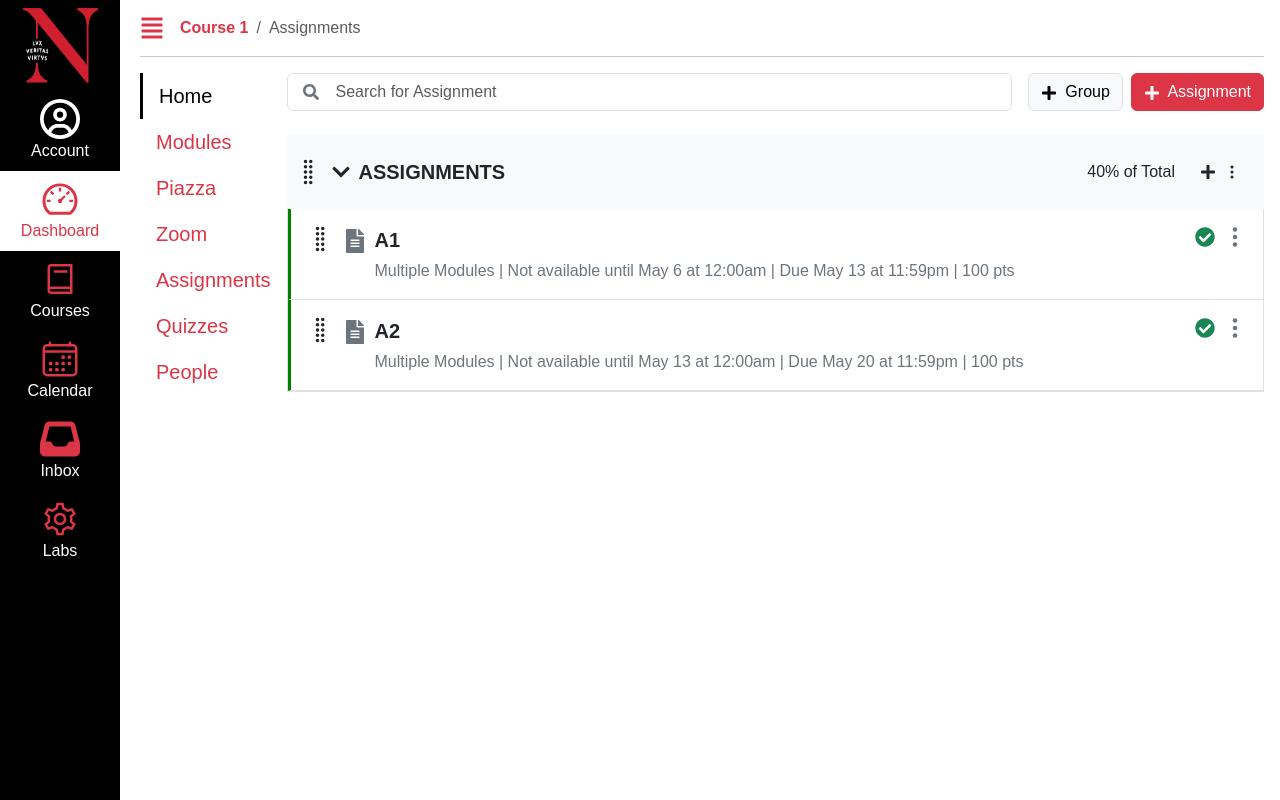
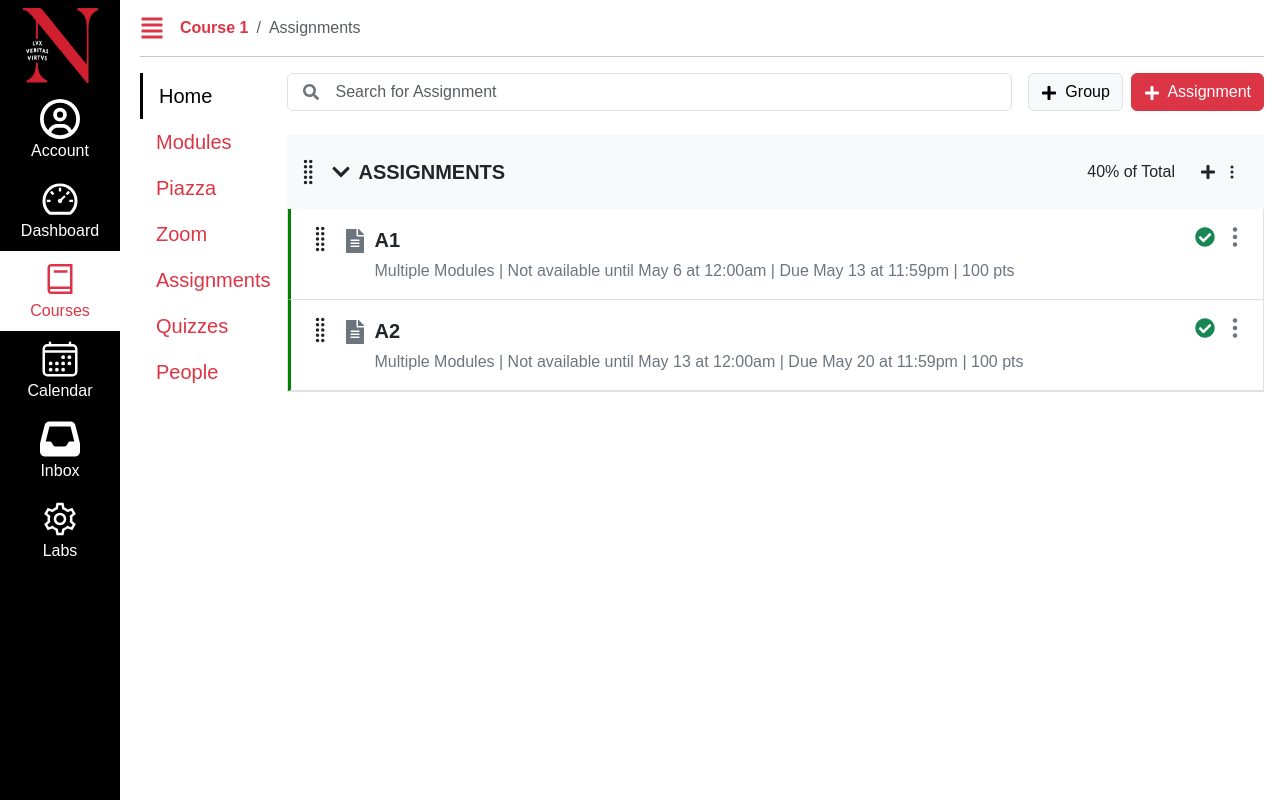
Before and after one commit to ZhipingZhangArya/kambaz-next-js, a Next.js app: page /Courses/1/Assignments in a window 1280 px wide. Built offline with nearby package versions, Linux system fonts and the light colour scheme.

Commit message:
Fix bugs

```diff
--- a/app/(Kambaz)/Navigation.tsx
+++ b/app/(Kambaz)/Navigation.tsx
@@ -1,3 +1,5 @@
+'use client';
+
 import { AiOutlineDashboard } from "react-icons/ai";
 import { IoCalendarOutline } from "react-icons/io5";
 import { LiaBookSolid, LiaCogSolid } from "react-icons/lia";
@@ -5,8 +7,43 @@ import { FaInbox, FaRegCircleUser } from "react-icons/fa6";
 import { ListGroup, ListGroupItem } from "react-bootstrap";
 import Link from "next/link";
 import Image from "next/image";
+import { usePathname } from "next/navigation";
 
 export default function KambazNavigation() {
+  const pathname = usePathname();
+
+  // Helper function to determine if a navigation item is active
+  const isActive = (path: string) => {
+    if (path === '/Dashboard') {
+      return pathname === '/Dashboard';
+    }
+    return pathname.startsWith(path);
+  };
+
+  // Helper function to get the appropriate classes for a navigation item
+  const getNavClasses = (path: string) => {
+    const active = isActive(path);
+    return active
+      ? "border-0 bg-white text-center"
+      : "border-0 bg-black text-center";
+  };
+
+  // Helper function to get the appropriate link classes for a navigation item
+  const getLinkClasses = (path: string) => {
+    const active = isActive(path);
+    return active
+      ? "text-danger text-decoration-none"
+      : "text-white text-decoration-none";
+  };
+
+  // Helper function to get the appropriate icon classes for a navigation item
+  const getIconClasses = (path: string) => {
+    const active = isActive(path);
+    return active
+      ? "fs-1 text-danger"
+      : "fs-1 text-white";
+  };
+
   return (
     <ListGroup className="rounded-0 position-fixed bottom-0 top-0 d-none d-md-block bg-black z-2" style={{ width: 120 }}
                id="wd-kambaz-navigation">
@@ -14,44 +51,44 @@ export default function KambazNavigation() {
                target="_blank" href="https://www.northeastern.edu/" id="wd-neu-link">
         <Image src="/neulogo.png" width={75} height={75} alt="Northeastern University" />
       </ListGroupItem>
-      <ListGroupItem className="border-0 bg-black text-center">
-        <Link href="/Account" id="wd-account-link" className="text-white text-decoration-none">
-          <FaRegCircleUser className="fs-1 text-white" />
+      <ListGroupItem className={getNavClasses('/Account')}>
+        <Link href="/Account" id="wd-account-link" className={getLinkClasses('/Account')}>
+          <FaRegCircleUser className={getIconClasses('/Account')} />
           <br />
           Account
         </Link>
       </ListGroupItem>
-      <ListGroupItem className="border-0 bg-white text-center">
-        <Link href="/Dashboard" id="wd-dashboard-link" className="text-danger text-decoration-none">
-          <AiOutlineDashboard className="fs-1 text-danger" />
+      <ListGroupItem className={getNavClasses('/Dashboard')}>
+        <Link href="/Dashboard" id="wd-dashboard-link" className={getLinkClasses('/Dashboard')}>
+          <AiOutlineDashboard className={getIconClasses('/Dashboard')} />
           <br />
           Dashboard
         </Link>
       </ListGroupItem>
-      <ListGroupItem className="border-0 bg-black text-center">
-        <Link href="/Dashboard" id="wd-course-link" className="text-white text-decoration-none">
-          <LiaBookSolid className="fs-1 text-danger" />
+      <ListGroupItem className={getNavClasses('/Courses')}>
+        <Link href="/Courses/1234/Home" id="wd-course-link" className={getLinkClasses('/Courses')}>
+          <LiaBookSolid className={getIconClasses('/Courses')} />
           <br />
           Courses
         </Link>
       </ListGroupItem>
-      <ListGroupItem className="border-0 bg-black text-center">
-        <Link href="/Calendar" id="wd-calendar-link" className="text-white text-decoration-none">
-          <IoCalendarOutline className="fs-1 text-danger" />
+      <ListGroupItem className={getNavClasses('/Calendar')}>
+        <Link href="/Calendar" id="wd-calendar-link" className={getLinkClasses('/Calendar')}>
+          <IoCalendarOutline className={getIconClasses('/Calendar')} />
           <br />
           Calendar
         </Link>
       </ListGroupItem>
-      <ListGroupItem className="border-0 bg-black text-center">
-        <Link href="/Inbox" id="wd-inbox-link" className="text-white text-decoration-none">
-          <FaInbox className="fs-1 text-danger" />
+      <ListGroupItem className={getNavClasses('/Inbox')}>
+        <Link href="/Inbox" id="wd-inbox-link" className={getLinkClasses('/Inbox')}>
+          <FaInbox className={getIconClasses('/Inbox')} />
           <br />
           Inbox
         </Link>
       </ListGroupItem>
-      <ListGroupItem className="border-0 bg-black text-center">
-        <Link href="/Labs" id="wd-labs-link" className="text-white text-decoration-none">
-          <LiaCogSolid className="fs-1 text-danger" />
+      <ListGroupItem className={getNavClasses('/Labs')}>
+        <Link href="/Labs" id="wd-labs-link" className={getLinkClasses('/Labs')}>
+          <LiaCogSolid className={getIconClasses('/Labs')} />
           <br />
           Labs
         </Link>
```
